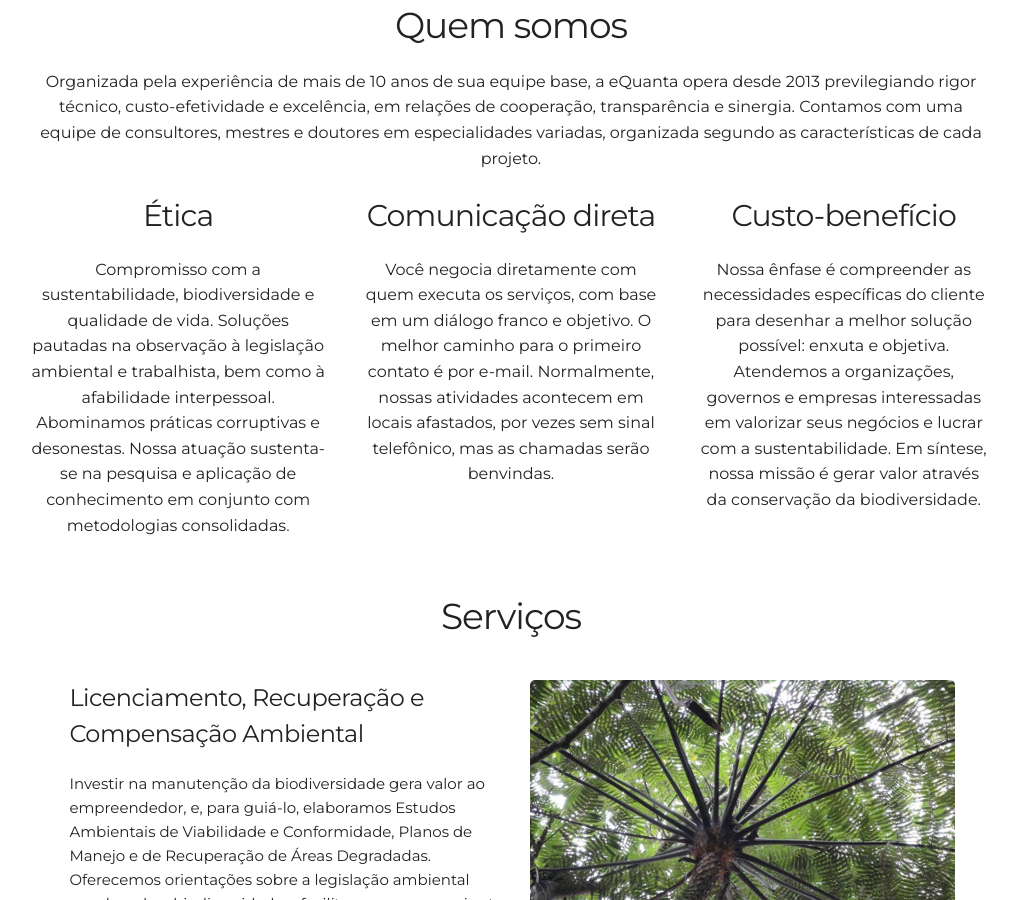
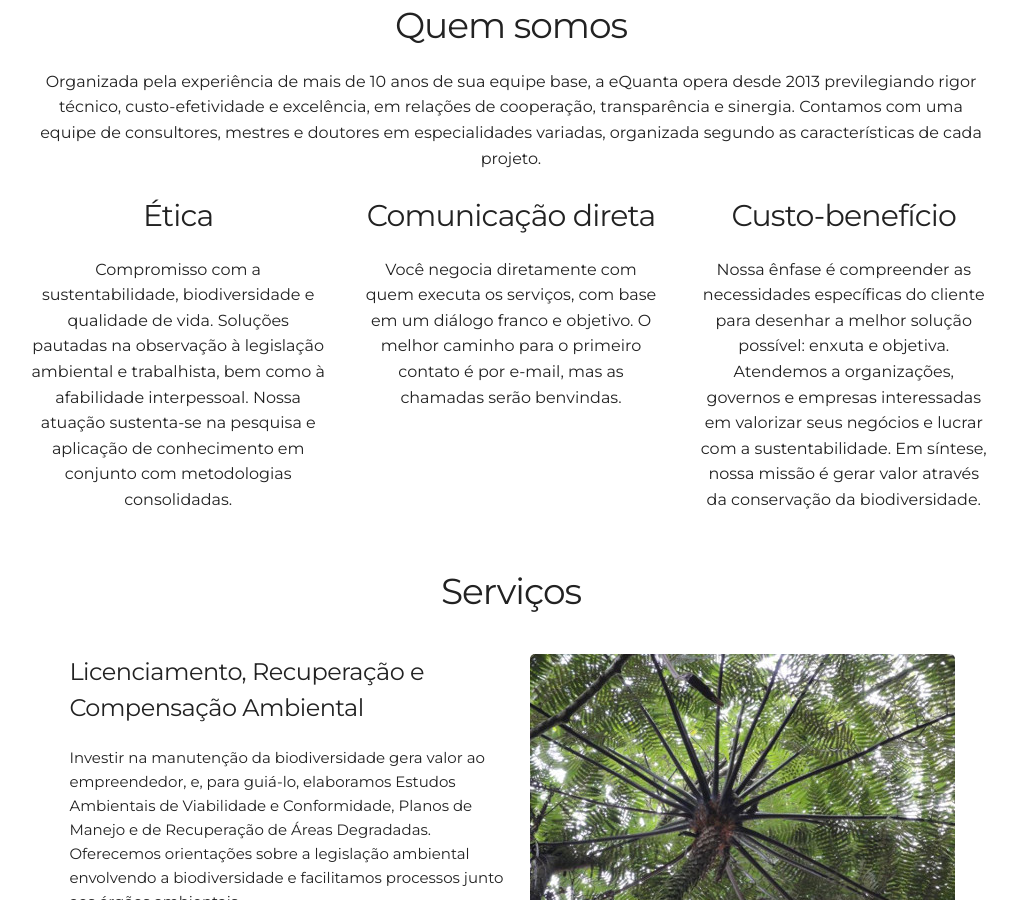
Before and after one commit to leroy1977/eQ1, a Jekyll site: the page built from index.html, in a window 1280 px wide and 900 px high, scrolled down 923 px. Shown: the whole window, without its empty margins (129-1146 px from the left). Built offline with Jekyll 4.4.1, drawn with Linux system fonts in a browser that asks for light colours.

Commit message:
Update about.html

```diff
--- a/_includes/about.html
+++ b/_includes/about.html
@@ -13,7 +13,7 @@
      <!-- <i class="devicon-html5-plain-wordmark"></i> -->
      <!-- <i class="devicon-bootstrap-plain-wordmark colored"></i> -->
      <!-- <i class="devicon-sass-original colored"></i> -->
-      <p>Compromisso com a sustentabilidade, biodiversidade e qualidade de vida. Soluções pautadas na observação à legislação ambiental e trabalhista, bem como à afabilidade interpessoal. Abominamos práticas corruptivas e desonestas. Nossa atuação sustenta-se na pesquisa e aplicação de conhecimento em conjunto com metodologias consolidadas.</p>
+      <p>Compromisso com a sustentabilidade, biodiversidade e qualidade de vida. Soluções pautadas na observação à legislação ambiental e trabalhista, bem como à afabilidade interpessoal. Nossa atuação sustenta-se na pesquisa e aplicação de conhecimento em conjunto com metodologias consolidadas.</p>
     </div>
     <div class="four columns">
       <h4>Comunicação direta</h4>
@@ -21,7 +21,7 @@
       <!-- <i class="devicon-git-plain"></i>
       <i class="devicon-gulp-plain colored"></i>
       <i class="devicon-atom-original-wordmark"></i> -->
-      <p> Você negocia diretamente com quem executa os serviços, com base em um diálogo franco e objetivo. O melhor caminho para o primeiro contato é por e-mail. Normalmente, nossas atividades acontecem em locais afastados, por vezes sem sinal telefônico, mas as chamadas serão benvindas.</p>
+      <p> Você negocia diretamente com quem executa os serviços, com base em um diálogo franco e objetivo. O melhor caminho para o primeiro contato é por e-mail, mas as chamadas serão benvindas.</p>
     </div>
     <div class="four columns">
       <h4>Custo-benefício</h4>
```
